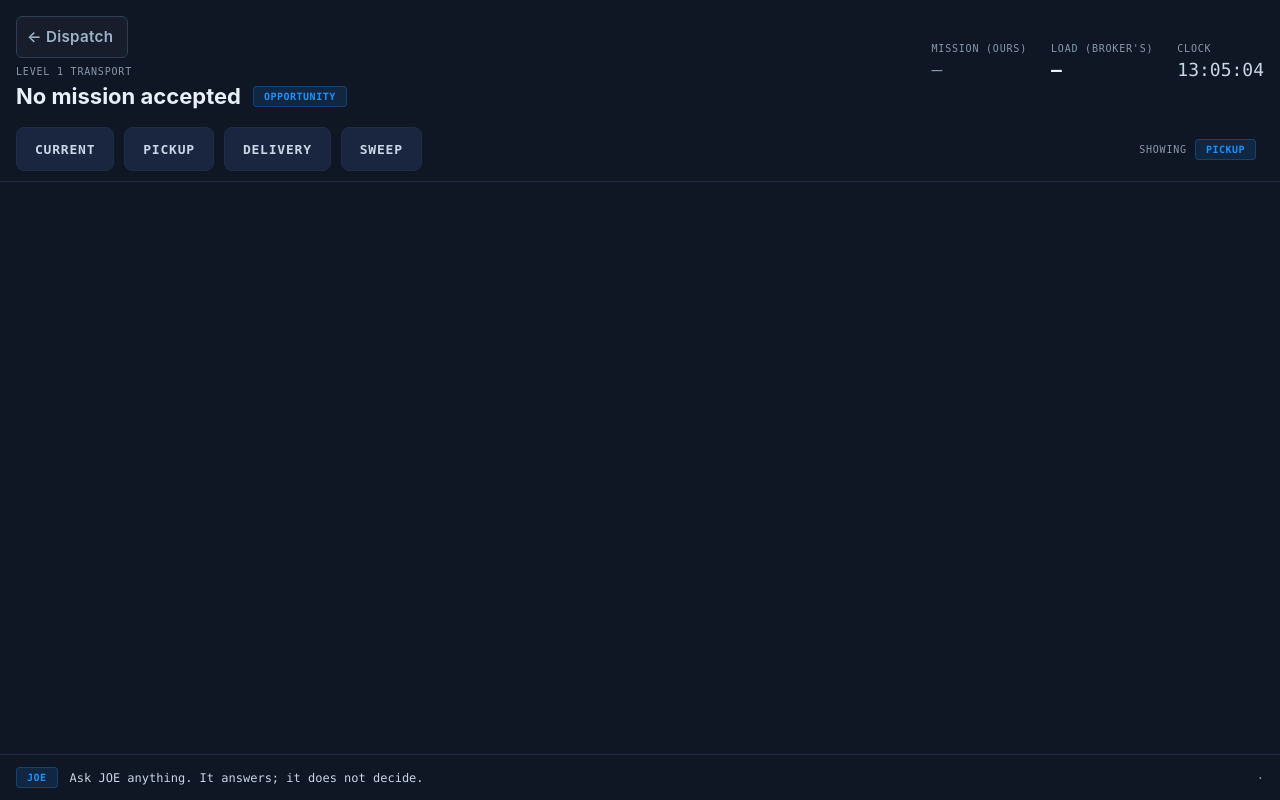
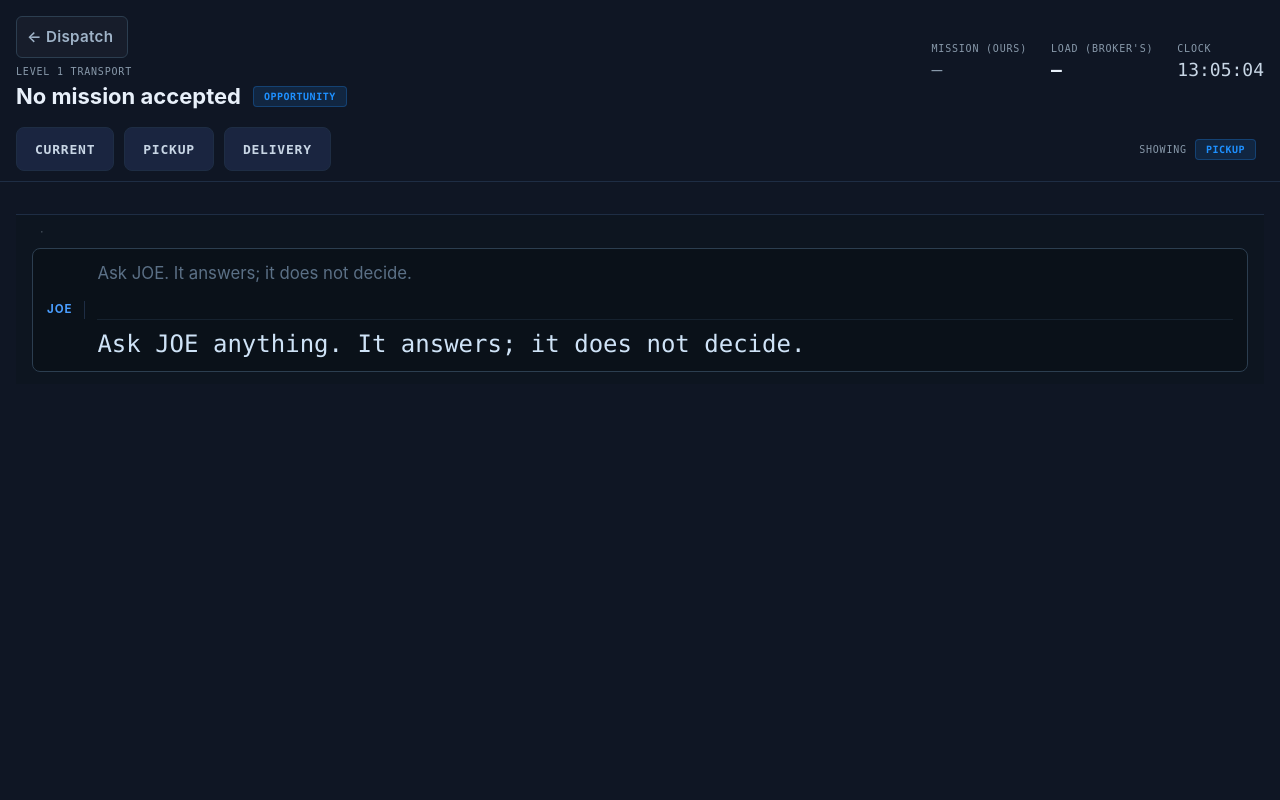
Before and after one commit to jax1313-outlook/Dispatch, a Flask app: page /portal in a window 1280 px wide. Run offline with Flask 3, Linux system fonts and the light colour scheme.

Commit message:
The driver screen keeps driver functions; JOE loses its screen and keeps its voice
Two changes the operator asked for, and the reasoning is his. Sweeping is an operations function - deciding what work to look for - and it does not belong on a screen read at seventy miles an hour with seventy-five feet behind you. Business functions and driver functions get separate screens. SWEEP stops being a mode and the driver screen drops to three: CURRENT, PICKUP, DELIVERY.

The sweep panel was lifted out rather than deleted, because he likes manual activation and it has to survive the move. It sits in _sweep_panel.html unchanged, waiting for the operations screen he has not designed yet, and its API still answers.

JOE had a whole mode of its own and did not need one. Asking a question is something done while looking at the load, not instead of looking at it, so the screen goes and the dialog stays: a three-line dock across the bottom where a thumb already rests. Two lines in, one line out. The spoken line is 24px, non-bold, monospace by his specification - monospace so a number is the same shape every time it appears, non-bold because a whole line of bold reads as shouting and stops being scannable.

One test of mine was fragile and is fixed: /portal redirects when a mission exists and renders directly when none does, so the earlier assertions passed or failed on whether a load happened to be accepted rather than on the screen.

Co-Authored-By: Claude Opus 5 <noreply@anthropic.com>

```diff
--- a/portal/static/joe_portal.css
+++ b/portal/static/joe_portal.css
@@ -273,3 +273,80 @@ body { font-family: var(--font-ui); }
     outline: 2px solid #4a9eff;
     outline-offset: 2px;
 }
+
+/* ---- JOE dock ----------------------------------------------------------
+   Two lines in, one line out, the width of the screen, at the bottom.
+   Sized for a cab: the entry is a thumb target, and the spoken line is large
+   enough to take in without leaning toward the glass. */
+.joe-dock {
+    border-top: 1px solid #1e2d44;
+    padding: 8px 16px 12px;
+    background: #0d1520;
+}
+.joe-dock-numbers {
+    display: flex;
+    gap: 8px;
+    align-items: baseline;
+    font-size: 0.78rem;
+    padding-bottom: 6px;
+    opacity: 0.75;
+}
+.joe-dock-sep { opacity: 0.4; }
+
+.joe-box {
+    display: grid;
+    grid-template-columns: auto 1fr;
+    grid-template-areas:
+        "tag   entry"
+        "tag   speech";
+    gap: 0 12px;
+    align-items: start;
+    border: 1px solid #2c3e50;
+    border-radius: 8px;
+    background: #0a1119;
+    padding: 10px 14px;
+}
+.joe-box-tag {
+    grid-area: tag;
+    align-self: center;
+    font-size: 0.72rem;
+    font-weight: 700;
+    letter-spacing: 0.08em;
+    color: #4a9eff;
+    padding-right: 12px;
+    border-right: 1px solid #1e2d44;
+}
+
+/* Two lines in. */
+.joe-entry {
+    grid-area: entry;
+    width: 100%;
+    resize: none;
+    border: 0;
+    background: transparent;
+    color: #e8eef4;
+    font-family: inherit;
+    font-size: 1.05rem;
+    line-height: 1.5;
+    padding: 2px 0;
+}
+.joe-entry::placeholder { color: #5b7086; }
+.joe-entry:focus { outline: none; }
+.joe-box:focus-within { border-color: #4a9eff; }
+
+/* One line out. 24px, non-bold, monospace -- by specification.
+   Monospace so a number is the same shape every time it appears; non-bold
+   because a whole line of bold reads as shouting and stops being scannable. */
+.joe-speech {
+    grid-area: speech;
+    font-family: ui-monospace, "Cascadia Mono", "Consolas", monospace;
+    font-size: 24px;
+    font-weight: 400;
+    line-height: 1.35;
+    color: #cfe3f7;
+    padding-top: 8px;
+    margin-top: 6px;
+    border-top: 1px solid #16222f;
+    min-height: 34px;
+    overflow-wrap: anywhere;
+}
--- a/portal/templates/joe_portal.html
+++ b/portal/templates/joe_portal.html
@@ -56,10 +56,13 @@
 </header>
 
 {# =========================================================== MODE BAR #}
-{# CURRENT / PICKUP / DELIVERY. Deterministic views over ONE record - the
-   same switchTab mechanism the prototype already used, widened from
-   overview/lanes/clusters to mission phase. CURRENT is not a third data
-   set: it resolves to whichever phase the record's own status is in. #}
+{# CURRENT / PICKUP / DELIVERY, and nothing else. Deterministic views over ONE
+   record. CURRENT is not a third data set: it resolves to whichever phase the
+   record's own status is in.
+
+   The arrangement does not move between modes -- only what sits in the slots.
+   At 70mph a driver does not read a screen, he checks a position, and a layout
+   that rearranges itself costs him a re-read on every switch. #}
 <nav class="mode-bar px-4" role="tablist" aria-label="Mission view">
   {% for mode in ['CURRENT', 'PICKUP', 'DELIVERY'] %}
     <button class="mode-btn {% if mode == requested_view %}active{% endif %}"
@@ -68,7 +71,6 @@
       {{ mode }}
     </button>
   {% endfor %}
-  <button class="mode-btn" data-mode="SWEEP">Sweep</button>
   <span class="ml-auto flex items-center gap-2 pr-2">
     <span class="fact-label">Showing</span>
     <span class="badge badge-blue" id="resolved-phase">{{ view.phase }}</span>
@@ -258,69 +260,31 @@
 </section>
 {% endfor %}
 
-{# =============================================================== SWEEP #}
-{# Activation event 1. The timer lives here, in the portal, not in a config
-   file and not on the public website. #}
-<section data-panel="SWEEP" class="space-y-4 hidden">
-  <div class="card">
-    <div class="card-header">
-      <span class="radar-sweep inline-block">◐</span> Intelligence sweep
-    </div>
-    <div class="card-body space-y-4">
-      <div class="flex flex-wrap gap-8">
-        <div><div class="fact-label">Status</div>
-          <div class="big-fact" id="sweep-state">{{ sweep.state }}</div></div>
-        <div><div class="fact-label">Last run</div>
-          <div class="text-base font-mono" id="sweep-last">{{ sweep.last_run or 'never' }}</div></div>
-        <div><div class="fact-label">Next run</div>
-          <div class="text-base font-mono" id="sweep-next">{{ sweep.next_run or 'not scheduled' }}</div></div>
-      </div>
+{# ============================================================ JOE DOCK #}
+{# Three lines, the full width of the screen, at the bottom where a thumb
+   already rests. Two lines in, one line out.
 
-      {% if sweep.message %}
-        <div class="border-l-2 border-caution pl-3 text-sm">{{ sweep.message }}</div>
-      {% endif %}
+   JOE had a whole mode of its own. It did not need one: asking a question is
+   something done *while* looking at the load, not instead of looking at it.
+   Taking the screen away and leaving the dialog is the smaller thing that does
+   the same job.
 
-      <div class="flex flex-wrap gap-3 items-center">
-        <button class="sweep-btn act-btn-go" id="sweep-start">Start sweep now</button>
-        <button class="sweep-btn act-btn-alert" id="sweep-stop">Stop scheduled sweeping</button>
-      </div>
+   The spoken line is 24px, non-bold, monospace, by the operator's
+   specification. Monospace because a fixed width makes a number the same shape
+   every time it appears, and non-bold because a whole line of bold reads as
+   shouting and stops being scannable. #}
+<footer class="joe-dock">
+  <div class="joe-dock-numbers">
+    <span class="num-mission">{{ record.numbers.mission_label }}</span>
+    <span class="joe-dock-sep">·</span>
+    <span class="num-load">{{ record.numbers.load_label }}</span>
+  </div>
 
-      <div class="flex flex-wrap gap-3 items-center">
-        <label class="fact-label" for="sweep-time">Run daily at</label>
-        <input class="sweep-btn" id="sweep-time" type="time"
-               value="{{ sweep.daily_at or '05:30' }}" style="padding:0 12px;">
-        <label class="fact-label flex items-center gap-2" style="min-height:44px;">
-          <input type="checkbox" id="sweep-enabled"
-                 style="width:22px;height:22px;"
-                 {% if sweep.timer_enabled %}checked{% endif %}>
-          Timer enabled
-        </label>
-        <button class="sweep-btn" id="sweep-save">Save schedule</button>
-      </div>
-
-      <div class="font-mono text-xs text-muted-light">
-        A sweep creates or enriches Opportunity Records. It never creates a
-        Mission. Only ACCEPT LOAD does that, and only you can press it.
-      </div>
-    </div>
-  </div>
-</section>
-
-</main>
-
-{# ========================================================= JOE FOOTER #}
-{# JOE sits inside the Presentation Layer as a communication mechanism. The
-   panel is a window onto JOE, never a copy of it: it holds no mission data
-   and reads nothing it is not handed. #}
-<footer class="px-4 py-3" style="border-top:1px solid #1e2d44;">
-  <div class="flex items-center gap-3 flex-wrap">
-    <span class="badge badge-blue">JOE</span>
-    <span class="font-mono text-xs text-muted-light" id="joe-line">
-      {{ joe.status }}
-    </span>
-    <span class="ml-auto num-mission text-xs">
-      {{ record.numbers.mission_label }} · {{ record.numbers.load_label }}
-    </span>
+  <div class="joe-box">
+    <label class="joe-box-tag" for="joe-entry">JOE</label>
+    <textarea id="joe-entry" class="joe-entry" rows="2" spellcheck="false"
+              placeholder="Ask JOE. It answers; it does not decide."></textarea>
+    <div class="joe-speech" id="joe-line" role="status" aria-live="polite">{{ joe.status }}</div>
   </div>
 </footer>
 
```
Also changed, not shown: portal/templates/_sweep_panel.html (added, +57 -0 lines), tests/test_driver_screen_shape.py (added, +106 -0 lines), tests/test_joe_portal_has_a_way_out.py (+10 -4 lines).
